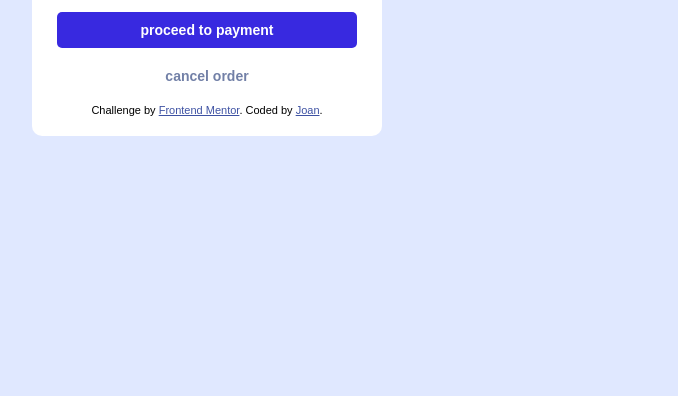
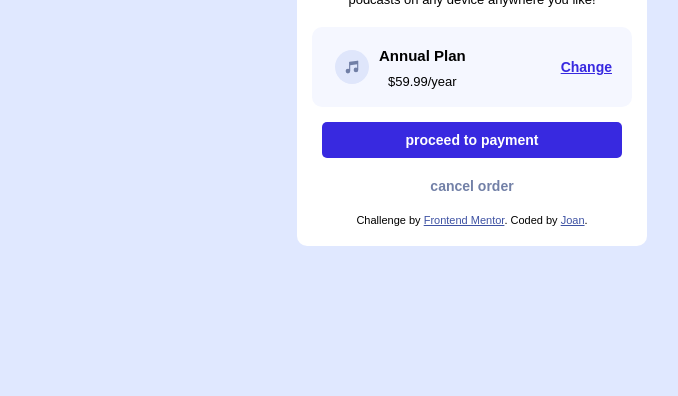
Before and after one commit to Arisukwu-Joan/order-summary-component, a plain HTML site: page index.html in a window 1280 px wide. Shown: the part 404-800 px from the top of the page, without its empty margins (168-846 px from the left). Drawn offline with Linux system fonts and the light colour scheme.

Commit message:
change- on center and height

```diff
--- a/Main.CSS/style.css
+++ b/Main.CSS/style.css
@@ -42,17 +42,22 @@ body{
       width: 500px;
     }
 }
-
+.container{
+  display: flex;
+  align-items: center;
+  height: 100vh;
+}
 .item{
     background-color: #fff;
     width: 350px;
     height: 500px;
-    margin-right: 400px;
-    margin-left: 200px;
+    /* margin-right: 400px; */
+    /* margin-left: 200px; */
     border-radius: 10px 10px 10px 10px;
-    margin-top: 40px;
-    margin-bottom: 40px;
+    /* margin-top: 40px; */
+    /* margin-bottom: 40px; */
     text-align: center;
+    margin: 0 auto;
 }
 .main-img{
 width: 350px;
--- a/index.html
+++ b/index.html
@@ -21,6 +21,7 @@
   </head>
   <body>
     <div class="bg__image"></div>
+    <div class="container">
     <div class="item">
       <img class="main-img" src="/images/illustration-hero.svg" alt="" />
       <h1><b>Order Summary</h1></b>
@@ -49,5 +50,6 @@
         >. Coded by <a href="#">Joan</a>.
       </div>
     </div>
+  </div>
   </body>
 </html>
```
